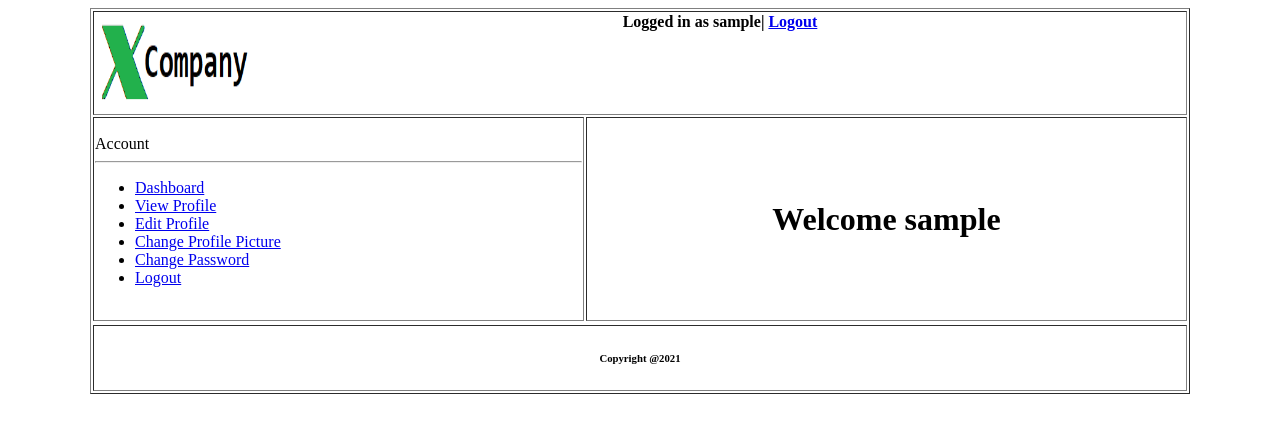
After one commit to mhpranta12/Learning-Web-Tech-Spring-21, a PHP site: page /DASHBOARD.php in a window 1280 px wide. The commit adds this page. Shown: the top 433 px of the page. Run offline with PHP 8.4, Linux system fonts and the light colour scheme; the visitor is signed in with stand-in values (Sample User, id 1).

Commit message:
Some error changed and Dashboard Added

```diff
--- /dev/null
+++ b/MID_LAB_TASK_PHP_SESSION_07/DASHBOARD.php
@@ -0,0 +1,51 @@
+<?php
+    session_start();
+
+?>
+
+
+
+<!DOCTYPE html>
+<html>
+<head>
+
+    <title>DashBoard</title>
+
+        <table align='center' border="1" width="1100px">
+                         <tr>
+                            <th colspan="2"> <img src="logo.png" width=160px height=100px align="left">
+                                Logged in as <?php echo $_SESSION['username'];?>|
+                                <a href="LOGIN.php" align='right';>Logout</a>
+                            </th>
+
+                        </tr>
+                        <tr>
+                            <td height =200px>   Account <br>
+                            <hr>
+                            <ul type ='dish'>
+                             <li><a href= "DASHBOARD.php"> Dashboard </a></li>
+                             <li><a href= "VIEW_PROFILE.php"> View Profile </a></li>
+                             <li><a href= "EDIT_PROFILE.php"> Edit Profile </a></li>
+                             <li><a href= "PROFILE_PICTURE.php"> Change Profile Picture </a></li>
+                             <li><a href= "CHANGE_PASSWORD.php"> Change Password </a></li>
+                             <li><a href= "LOGIN.php">Logout </a></li>
+
+                            </ul>
+                            </td>
+                            <td height =200px>
+                               <h1 align ='center'> Welcome  <?php echo $_SESSION['username'];?></h1>
+                            </td>
+
+                        <tr>
+
+                    </tr>
+
+
+                    <td colspan="3">
+                        <h6 style="text-align: center;">Copyright  @2021</h6>
+                    </td>
+        </table>
+
+    </form>
+</body>
+</html>
--- a/MID_LAB_TASK_PHP_SESSION_07/Public_Home.html
+++ b/MID_LAB_TASK_PHP_SESSION_07/Public_Home.html
@@ -1,10 +1,10 @@
 <html>
-<table align='center' border="1" width="1000px">
+<table align='center' border="1" width="1100px">
                  <tr>
                     <th> <img src="logo.png" width=160px height=100px align="left">
                         <a href="Public_Home.html" align='right';>Home</a> |
                         <a href="LOGIN.php" align='right';>Login</a> |
-                        <a href="REGISTRATION.php" aslign='right';>Registration</a>
+                        <a href="REGISTRATION.html" aslign='right';>Registration</a>
 
                     </th>
 
--- a/MID_LAB_TASK_PHP_SESSION_07/REGISTRATION.html
+++ b/MID_LAB_TASK_PHP_SESSION_07/REGISTRATION.html
@@ -9,14 +9,14 @@
                             <th> <img src="logo.png" width=160px height=100px align="left">
                                 <a href="Public_Home.html" align='right';>Home</a> |
                                 <a href="LOGIN.php" align='right';>Login</a> |
-                                <a href="REGISTRATION.php" aslign='right';>Registration</a>
+                                <a href="REGISTRATION.html" aslign='right';>Registration</a>
 
                             </th>
 
                         </tr>
 
                         <tr>
-                        <td height=800px;>
+                        <td height=400px;>
 
                             <fieldset>
                                 <legend><b> Registration  </b></legend>
@@ -46,7 +46,7 @@
                             </fieldset>
                                 <br> <br><hr>
                                             <input type="submit" name="submit" value="Submit">
-                                            <input type="Submit" name="reset" value="Reset" >
+                                            <input type="button" name="reset" value="Reset" >
                             </fieldset>
 
                         </td>
```
Also changed, not shown: MID_LAB_TASK_PHP_SESSION_07/LOGIN.html (deleted, +0 -50 lines), MID_LAB_TASK_PHP_SESSION_07/LOGIN.php (+43 -24 lines), MID_LAB_TASK_PHP_SESSION_07/REGISTRATION.php (+5 -8 lines).
